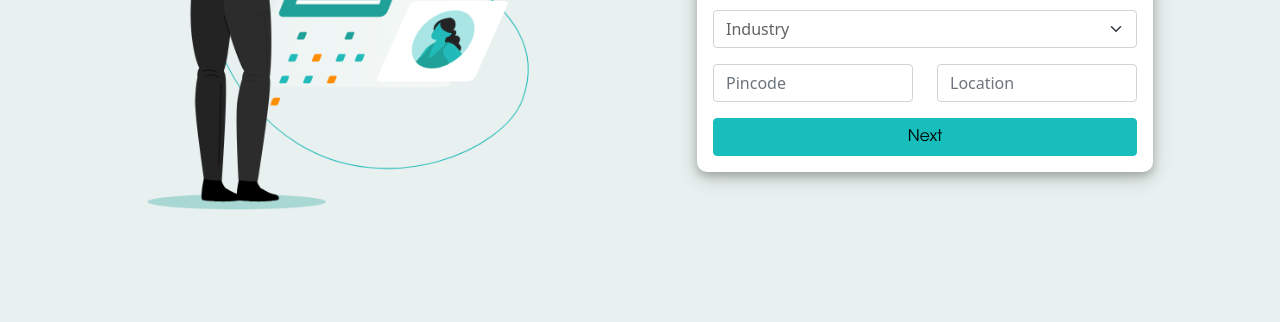
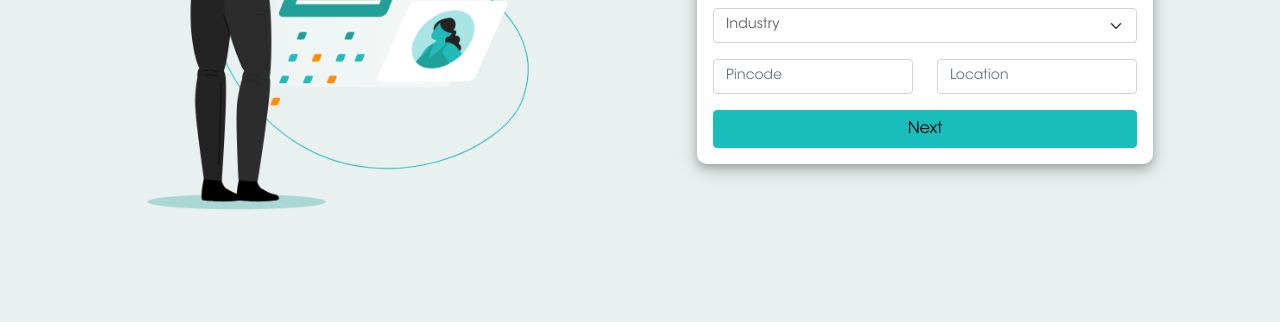
Before and after one commit to krmukesh1/ER_Login, a plain HTML site: page index.html in a window 1280 px wide. Shown: the part 516-838 px from the top of the page. Drawn offline with nearby package versions, Linux system fonts and the light colour scheme.

Commit message:
added codes

```diff
--- a/style.css
+++ b/style.css
@@ -157,6 +157,15 @@ input#builds {
 #builds::placeholder {
   color: #17beba;
   opacity: 1;
+}
+input#inputEmail4,
+input.form-control,
+input#build,
+input#builds,
+select.form-select,
+option::placeholder {
+  font-size: 14px;
+  font-family: "stdbook-font";
 }
 .form-select {
   color: #616161 !important;
```
